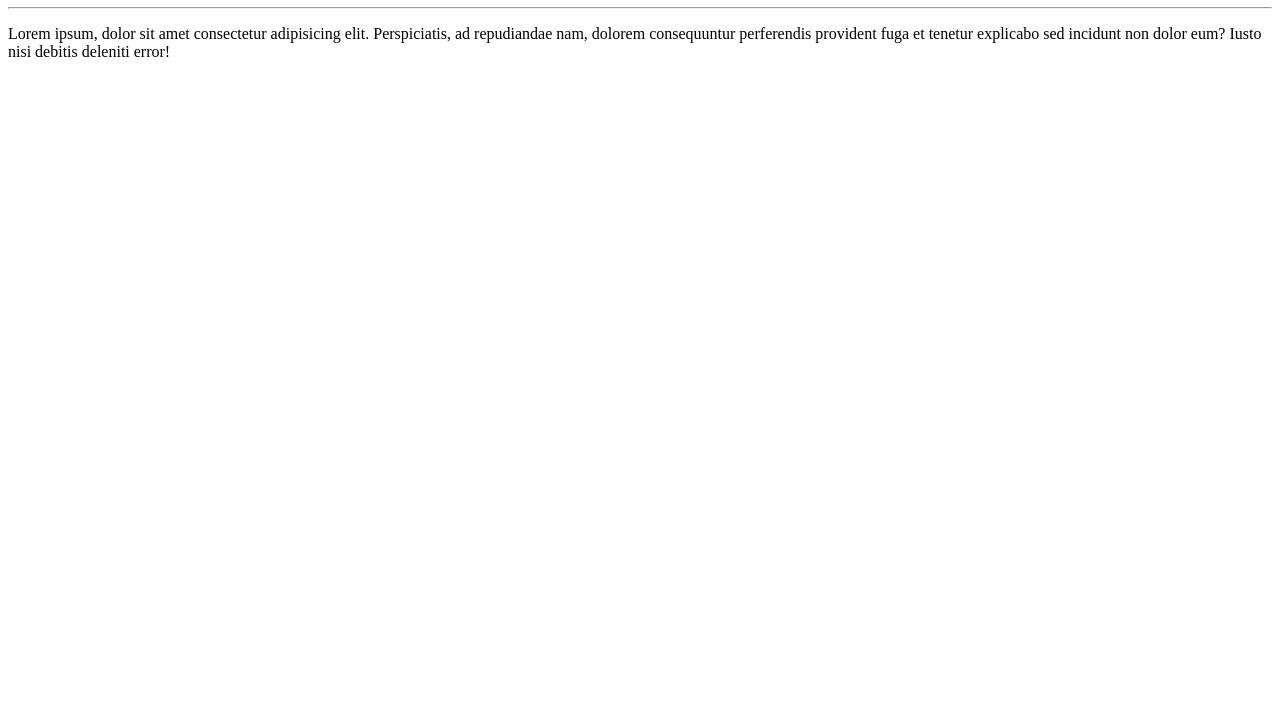
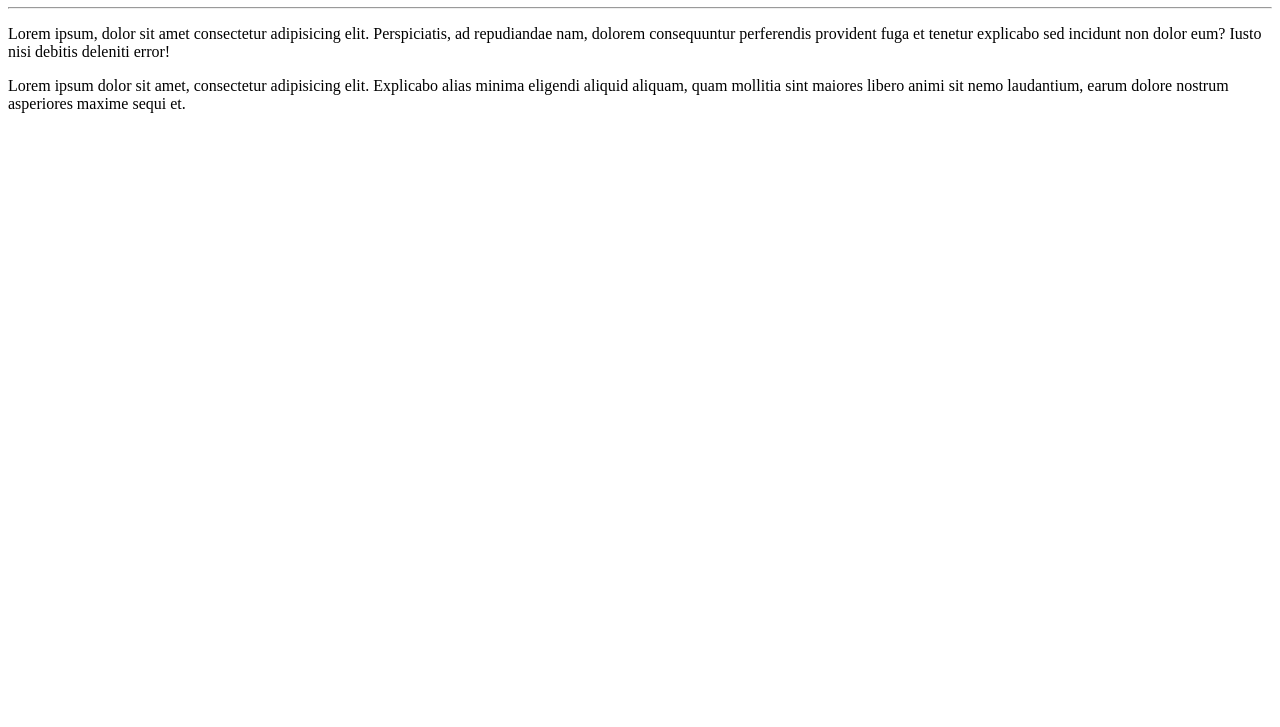
Before and after one commit to tonyesterco/Ola-Mundo, a plain HTML site: page site-exemplo/index.html in a window 1280 px wide. Shown: the part 73-800 px from the top of the page. Drawn offline with Linux system fonts and the light colour scheme.

Commit message:
Adicionai um parágrafo

```diff
--- a/site-exemplo/index.html
+++ b/site-exemplo/index.html
@@ -12,5 +12,8 @@
     <p>Lorem ipsum, dolor sit amet consectetur adipisicing elit.
     Perspiciatis, ad repudiandae nam, dolorem consequuntur perferendis provident
     fuga et tenetur explicabo sed incidunt non dolor eum? Iusto nisi debitis deleniti error!</p>
+    <p>Lorem ipsum dolor sit amet, consectetur adipisicing elit.
+    Explicabo alias minima eligendi aliquid aliquam, quam mollitia sint maiores libero
+    animi sit nemo laudantium, earum dolore nostrum asperiores maxime sequi et.</p>
 </body>
 </html>
```
